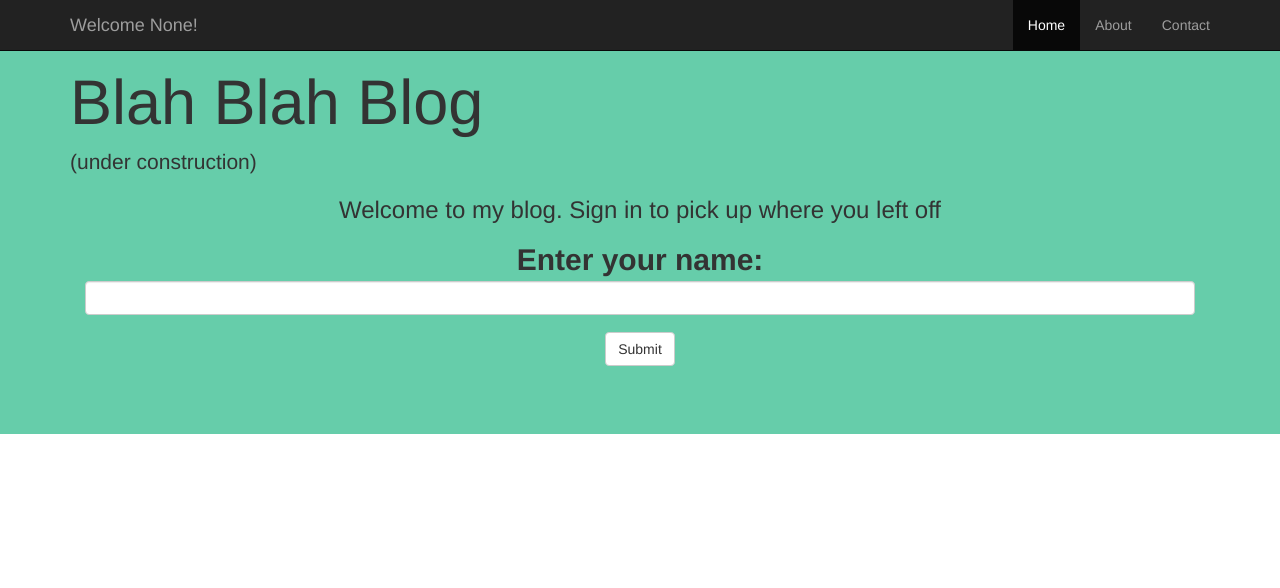
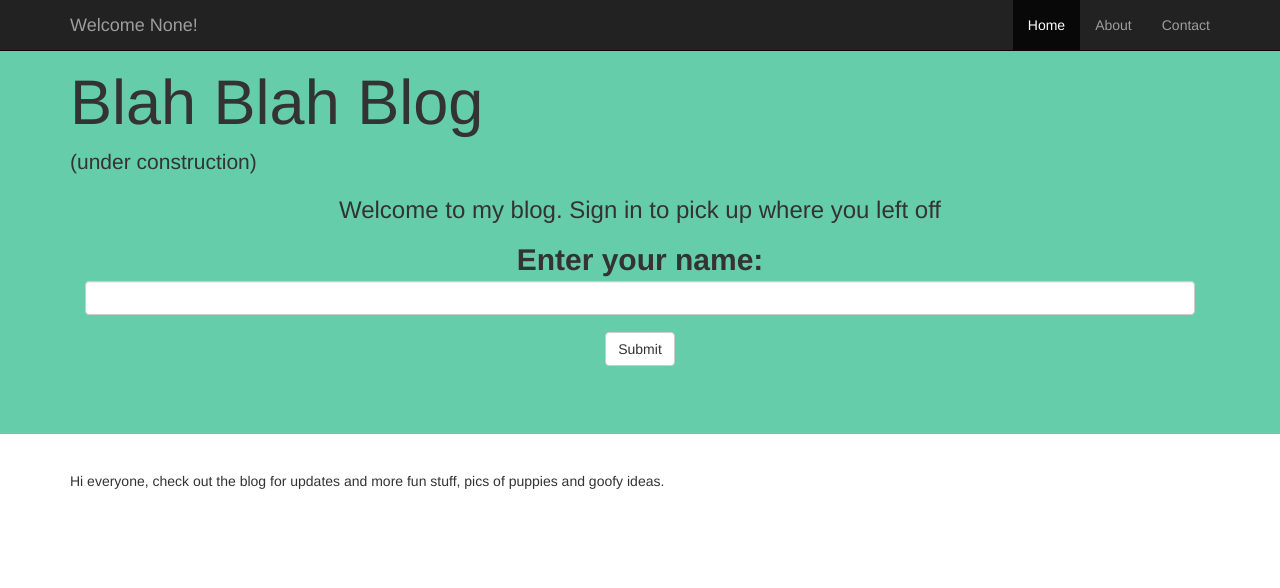
Before and after one commit to fordja3/PycharmProjects, a Flask app: page / in a window 1280 px wide. Shown: the top 588 px of the page. Run offline with Flask 2, Linux system fonts and the light colour scheme; some libraries are stand-ins or nearby versions.

Commit message:
added text at the bottom

```diff
--- a/Hw_1/templates/index.html
+++ b/Hw_1/templates/index.html
@@ -36,11 +36,14 @@
              it keeps the users name from page to page, just to make it consistant.
         -->
       </div>
-      <div class="container">
-      </div>
     </div>
   </div>
-
+<div class="container">
+  <h5>
+    Hi everyone, check out the blog for updates and more fun stuff, pics
+    of puppies and goofy ideas.
+  </h5>
+</div>
 {% endblock %}
 
 
```
